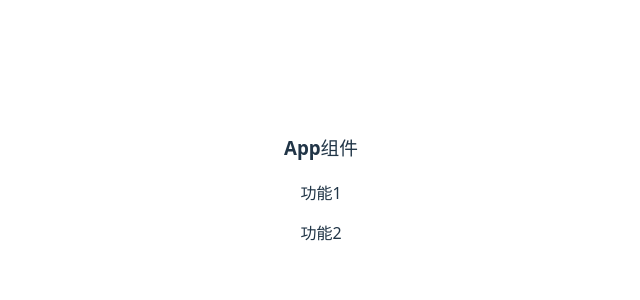
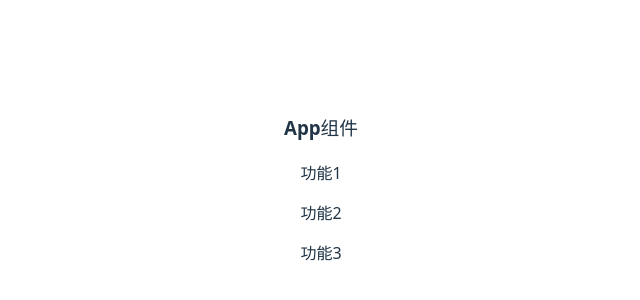
Before and after one commit to rm86626/myproject88-3, a Vue app: page / in a window 1280 px wide. Shown: the part 212-512 px from the top of the page, without its empty margins (319-959 px from the left). Built offline with nearby package versions, Linux system fonts and the light colour scheme.

Commit message:
A前端功能3

```diff
--- a/src/App.vue
+++ b/src/App.vue
@@ -3,6 +3,7 @@
        <h3>App组件</h3>
        <p>功能1</p>
        <p>功能2</p>
+       <p>功能3</p>
   </div>
 </template>
 
```
